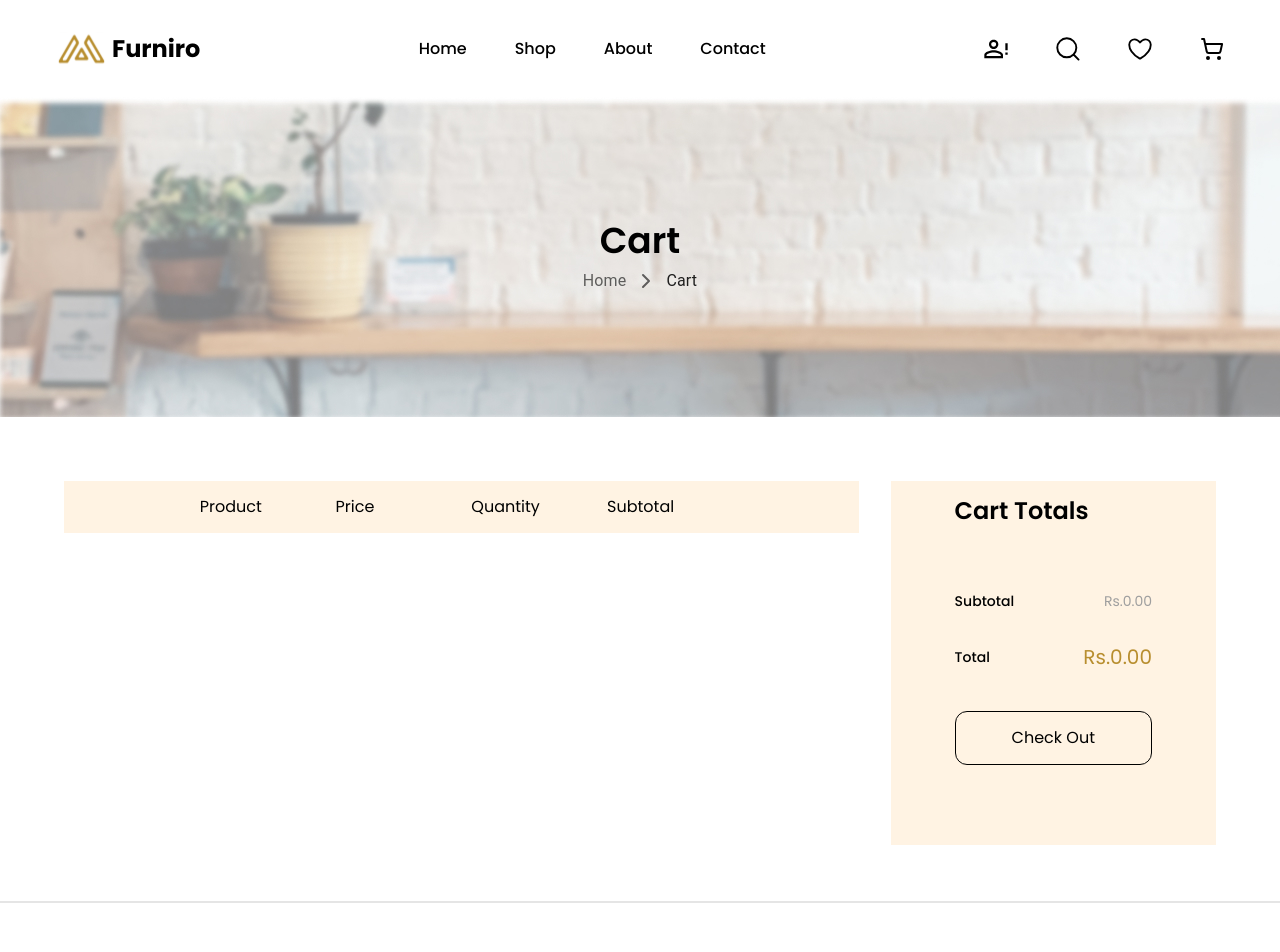
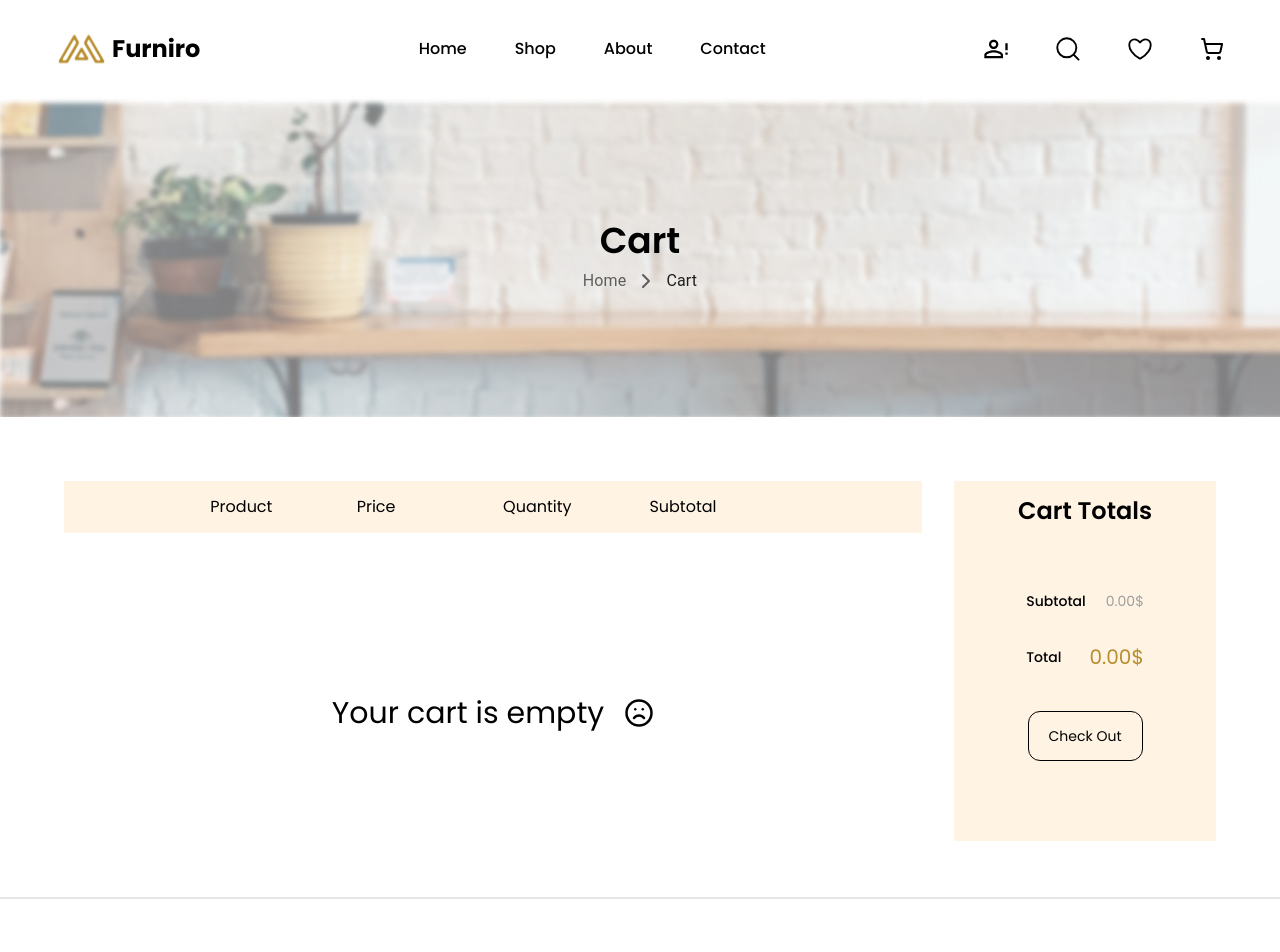
Before and after one commit to Gennod/ibb-furniro, a React (Vite) app: page /cart in a window 1280 px wide. Shown: the top 952 px of the page. Built offline with nearby package versions, Linux system fonts and the light colour scheme.

Commit message:
feat: add quantity change

```diff
--- a/src/components/layout/Footer/index.tsx
+++ b/src/components/layout/Footer/index.tsx
@@ -46,7 +46,7 @@ const Footer = () => {
 				</div>
 			</div>
 			<div className="border-t-2 border-neutral-200 pt-9">
-				2023 furino. All rights reverved | Made by Ivan Blednov
+				2025 furino. All rights reverved | Made by Ivan Blednov
 			</div>
 		</div>
 	)
--- a/src/components/pages/Cart/index.tsx
+++ b/src/components/pages/Cart/index.tsx
@@ -1,15 +1,61 @@
-import { Trash } from 'lucide-react'
+import { Frown, Trash } from 'lucide-react'
+import { useState } from 'react'
 
 import { useAppDispatch, useAppSelector } from '../../../store/hooks'
-import { deleteFromCart } from '../../../store/reducers/products'
+import {
+	deleteFromCart,
+	updateQuantity
+} from '../../../store/reducers/products'
 import { MyBreadcrumbs } from '../../ui/breadcrumbs'
 
 export const Cart = () => {
 	const { cartProducts } = useAppSelector(state => state.products)
+	const [inputValues, setInputValues] = useState<{ [key: number]: string }>({})
 	const dispatch = useAppDispatch()
 
 	const handleDeleteProduct = (id: number) => {
 		dispatch(deleteFromCart(id))
+	}
+	const handleQuantityChange = (productId: number, value: string) => {
+		if (value === '') {
+			setInputValues(prev => ({ ...prev, [productId]: value }))
+			return
+		}
+
+		const numberValue = parseInt(value)
+
+		if (isNaN(numberValue)) return
+
+		const clampedValue = Math.min(20, Math.max(1, numberValue))
+
+		if (numberValue !== clampedValue) {
+			setInputValues(prev => ({
+				...prev,
+				[productId]: clampedValue.toString()
+			}))
+			dispatch(updateQuantity({ productId, quantity: clampedValue }))
+		} else {
+			setInputValues(prev => ({ ...prev, [productId]: value }))
+		}
+	}
+
+	const handleBlur = (productId: number) => {
+		const value = inputValues[productId]
+
+		if (value === '' || isNaN(parseInt(value))) {
+			const currentQuantity =
+				cartProducts.find(p => p.product.id === productId)?.quantity || 1
+			setInputValues(prev => {
+				const newState = { ...prev }
+				delete newState[productId]
+				return newState
+			})
+			dispatch(updateQuantity({ productId, quantity: currentQuantity }))
+		} else {
+			const quantity = parseInt(value)
+			const clampedQuantity = Math.min(20, Math.max(1, quantity))
+			dispatch(updateQuantity({ productId, quantity: clampedQuantity }))
+		}
 	}
 
 	return (
@@ -28,9 +74,10 @@ export const Cart = () => {
 						<p>Quantity</p>
 						<p>Subtotal</p>
 					</div>
-					{cartProducts.map(({ product, quantity }) => (
+					{cartProducts.length ? (
+						cartProducts.map(({ product, quantity }) => (
 							<div
-							className="grid grid-cols-6 items-center gap-5"
+								className="mt-2 grid grid-cols-6 items-center gap-5"
 								key={product.id}
 							>
 								<div className="relative">
@@ -46,7 +93,17 @@ export const Cart = () => {
 								</div>
 								<div>{product.title}</div>
 								<div>{product.price}$</div>
-							<div className="">{quantity}</div>
+								<input
+									className="max-w-min rounded border px-3 text-center"
+									type="number"
+									value={inputValues[product.id] ?? quantity.toString()}
+									min={1}
+									max={20}
+									onChange={e =>
+										handleQuantityChange(product.id, e.target.value)
+									}
+									onBlur={() => handleBlur(product.id)}
+								/>
 								<div className="flex items-center gap-5">
 									<p>
 										{(
@@ -57,7 +114,7 @@ export const Cart = () => {
 										$
 									</p>
 									<p className="text-xs text-(--color-light-gray) line-through">
-									{quantity * product.price}$
+										{(quantity * product.price).toFixed(2)}$
 									</p>
 								</div>
 								<button
@@ -67,15 +124,19 @@ export const Cart = () => {
 									<Trash color="#b88e2f" />
 								</button>
 							</div>
-					))}
+						))
+					) : (
+						<div className="flex h-full items-center justify-center gap-5 text-3xl">
+							<p>Your cart is empty</p> <Frown size={30} />
 						</div>
-				<div className="bg-(--color-secondary) px-16 pt-3.5 pb-20">
+					)}
+				</div>
+				<div className="flex flex-col items-center bg-(--color-secondary) px-16 pt-3.5 pb-20">
 					<h2 className="mb-16 text-2xl font-semibold">Cart Totals</h2>
 					<div className="mb-10 flex flex-col gap-8">
 						<div className="flex items-center justify-between gap-5">
 							<p className="text-sm font-medium">Subtotal</p>
 							<div className="text-sm font-normal text-(--color-light-gray)">
-								Rs.
 								{cartProducts
 									.reduce(
 										(sum, { product, quantity }) =>
@@ -83,12 +144,12 @@ export const Cart = () => {
 										0
 									)
 									.toFixed(2)}
+								$
 							</div>
 						</div>
 						<div className="flex items-center justify-between gap-5">
 							<p className="text-sm font-medium">Total</p>
 							<div className="text-xl text-(--color-primary)">
-								Rs.
 								{cartProducts
 									.reduce(
 										(sum, { product, quantity }) =>
@@ -99,10 +160,11 @@ export const Cart = () => {
 										0
 									)
 									.toFixed(2)}
+								$
 							</div>
 						</div>
 					</div>
-					<button className="cursor-pointer rounded-xl border px-14 py-3.5 transition hover:border-white hover:bg-black hover:text-white active:scale-95">
+					<button className="cursor-pointer rounded-xl border px-5 py-3.5 text-sm transition hover:border-white hover:bg-black hover:text-white active:scale-95">
 						Check Out
 					</button>
 				</div>
--- a/src/components/ui/ProductsComponents/ProductItem.tsx
+++ b/src/components/ui/ProductsComponents/ProductItem.tsx
@@ -85,12 +85,14 @@ export const ProductItem: React.FC<ProductItemProps> = ({
 						{rating}
 					</p>
 				</div>
-				<Link
-					to={`/product/${id}`}
-					className="mt-4 inline-block rounded bg-gray-200 px-4 py-2 hover:bg-gray-300"
-				>
-					Посмотреть
-				</Link>
+				<div className="mt-4 flex items-center justify-center gap-5">
+					<Link
+						to={`/product/${id}`}
+						className="rounded bg-gray-200 px-4 py-2 hover:bg-gray-300"
+					>
+						Посмотреть
+					</Link>
+				</div>
 			</div>
 		</li>
 	)
--- a/src/index.css
+++ b/src/index.css
@@ -7,6 +7,14 @@
 	--color-gray: #f4f5f7;
 	--color-dark-gray: #898989;
 	--color-light-gray: #9f9f9f;
+}
+
+@layer base {
+	input[type='number']::-webkit-inner-spin-button,
+	input[type='number']::-webkit-outer-spin-button {
+		-webkit-appearance: none;
+		margin: 0;
+	}
 }
 
 :root {
--- a/src/store/reducers/products.ts
+++ b/src/store/reducers/products.ts
@@ -105,7 +105,18 @@ const productSlice = createSlice({
 				applyFiltersAndSorting(state)
 			}
 		},
-
+		updateQuantity: (
+			state,
+			action: PayloadAction<{ productId: number; quantity: number }>
+		) => {
+			const { productId, quantity } = action.payload
+			const item = state.cartProducts.find(
+				item => item.product.id === productId
+			)
+			if (item) {
+				item.quantity = quantity
+			}
+		},
 		deleteTag: (state, action) => {
 			state.tagFilter = state.tagFilter.filter(tag => tag !== action.payload)
 			state.currentPage = 1
@@ -155,6 +166,7 @@ export const {
 	filterByTag,
 	deleteTag,
 	addToCart,
-	deleteFromCart
+	deleteFromCart,
+	updateQuantity
 } = productSlice.actions
 export const productReducer = productSlice.reducer
```
Lines whose indentation alone changed are shown as unchanged.
